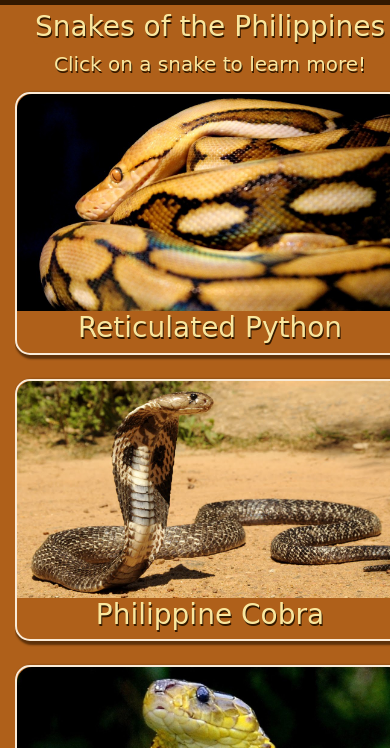
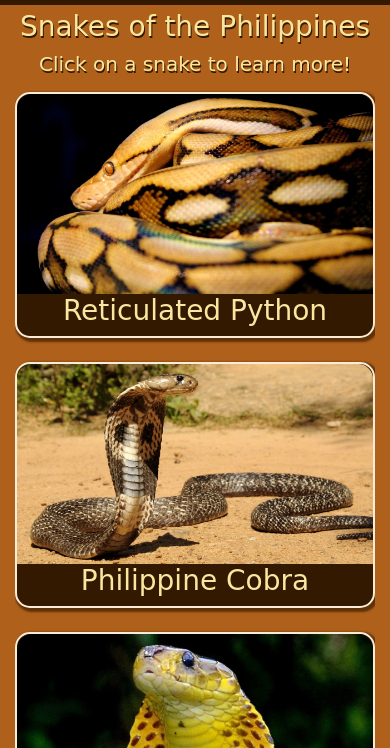
Before and after one commit to jfsledesma/pss, a plain HTML site: page snakes.html in a window 390 px wide. Shown: the part 96-844 px from the top of the page. Drawn offline with nearby package versions, Linux system fonts and the light colour scheme; a web font is replaced by a local one.

Commit message:
Updated files

```diff
--- a/assets/css/style.css
+++ b/assets/css/style.css
@@ -867,7 +867,7 @@ label {
 		margin-top: 5px;
 		padding: 0;
 		height: auto;
-		width: 100vw;
+		width: 100%;
 	}
 
 	#galframe {
@@ -880,7 +880,10 @@ label {
 	#galframe iframe {
 		position: absolute;
 		overflow: scroll;
+	}
 
+	.gox > figure {
+		background-color: rgb(51, 25, 0);
 	}
 
 	.modal h3 {
```
